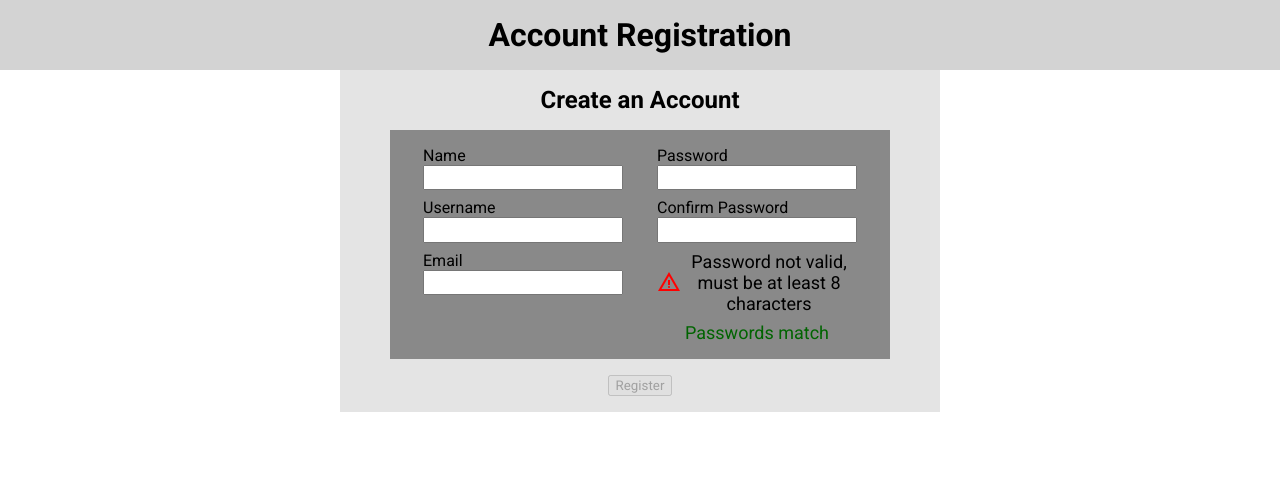
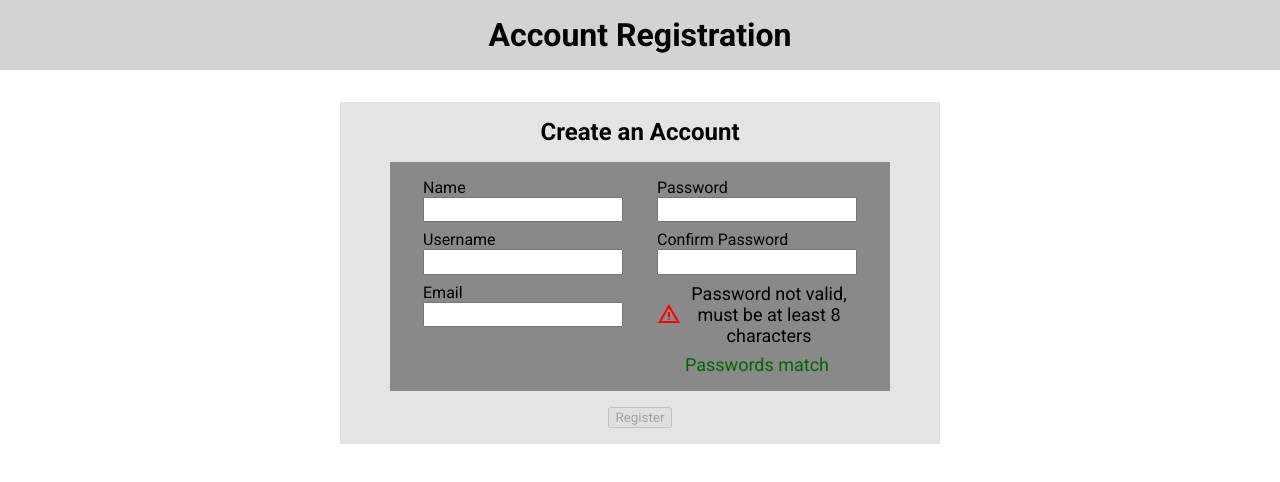
Before and after one commit to Bosseyang/Task4-react-account-registration, a React (Vite) app: page / in a window 1280 px wide. Shown: the top 482 px of the page. Built offline with nearby package versions, Linux system fonts and the light colour scheme.

Commit message:
Update RegistrationForm.css

```diff
--- a/src/css/RegistrationForm.css
+++ b/src/css/RegistrationForm.css
@@ -9,6 +9,8 @@
   width: 600px;
   padding: 1rem;
   gap: 1rem;
+
+  margin: 2rem;
 }
 
 .user-wrapper {
```
